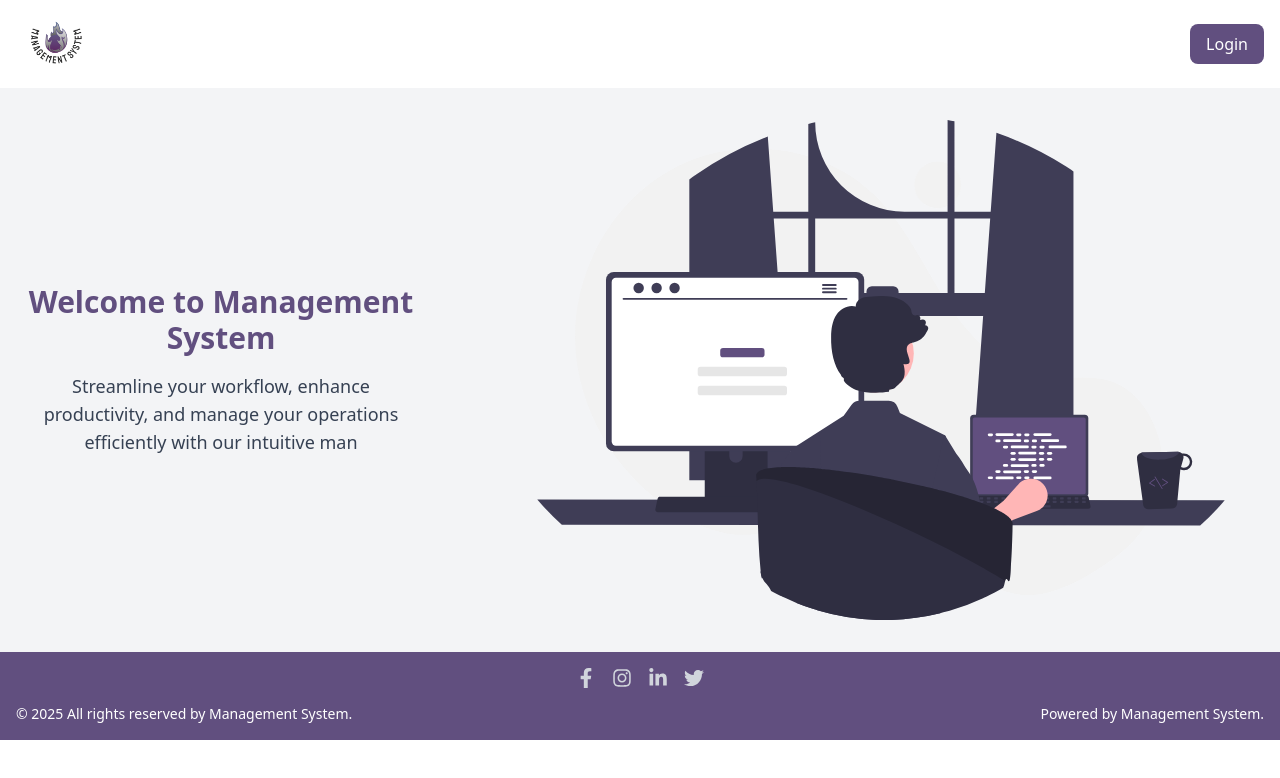
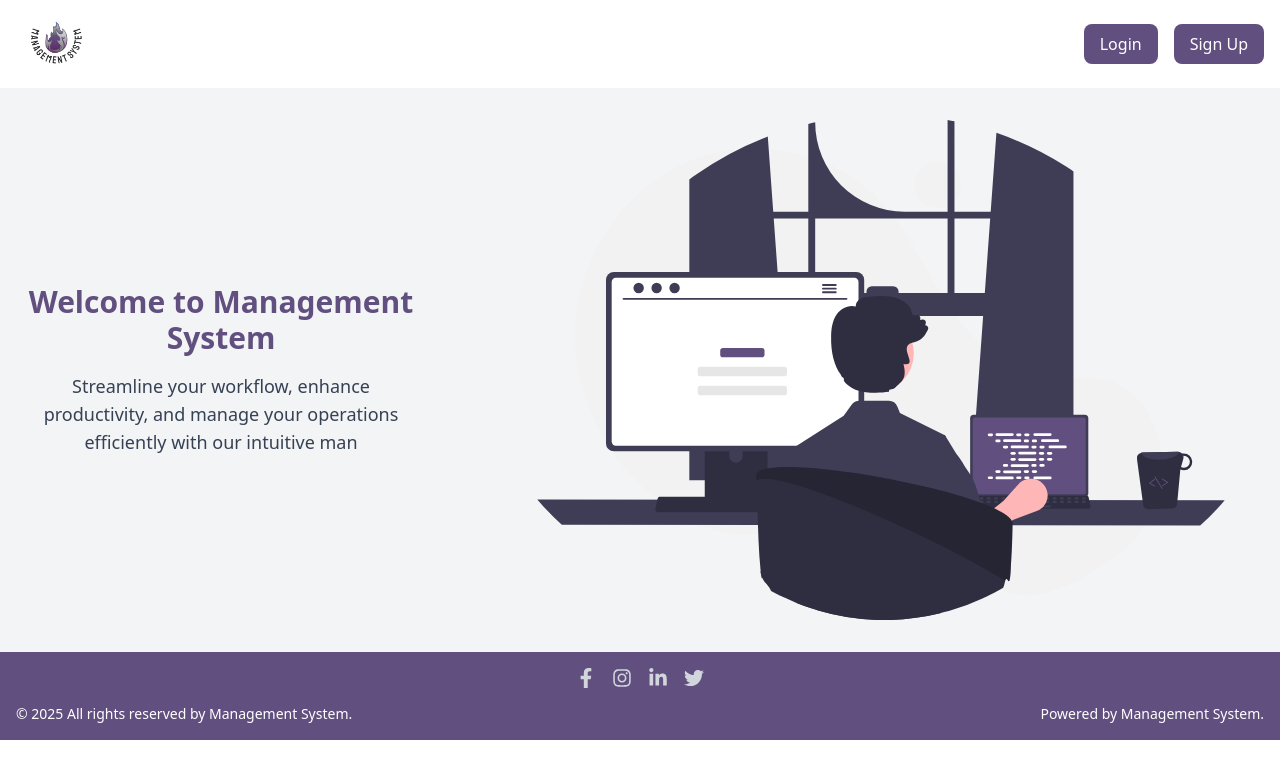
Before and after one commit to P-Shrey10/management_system, a React (Vite) app in the folder frontend/: page / in a window 1280 px wide. Shown: the top 778 px of the page. Built offline with nearby package versions, Linux system fonts and the light colour scheme.

Commit message:
signup button is added in home page

```diff
--- a/frontend/src/components/home/HomeHeader.tsx
+++ b/frontend/src/components/home/HomeHeader.tsx
@@ -9,13 +9,18 @@ const HomeHeader = () => {
       <div>
         <img src={Logo} alt="Logo Image" className="h-14" />
       </div>
-      <div>
+      <div className="flex space-x-4">
         <button
           onClick={() => navigate("/login")}
-          className="px-4 py-2 text-white rounded-lg hover:bg-blue-700"
-          style={{ backgroundColor: "#614F7F" }}
+          className="px-4 py-2 text-white rounded-lg bg-[#614F7F] hover:bg-[#523F6B]"
         >
           Login
+        </button>
+        <button
+          onClick={() => navigate("/signup")}
+          className="px-4 py-2 text-white rounded-lg bg-[#614F7F] hover:bg-[#523F6B]"
+        >
+          Sign Up
         </button>
       </div>
     </div>
```
